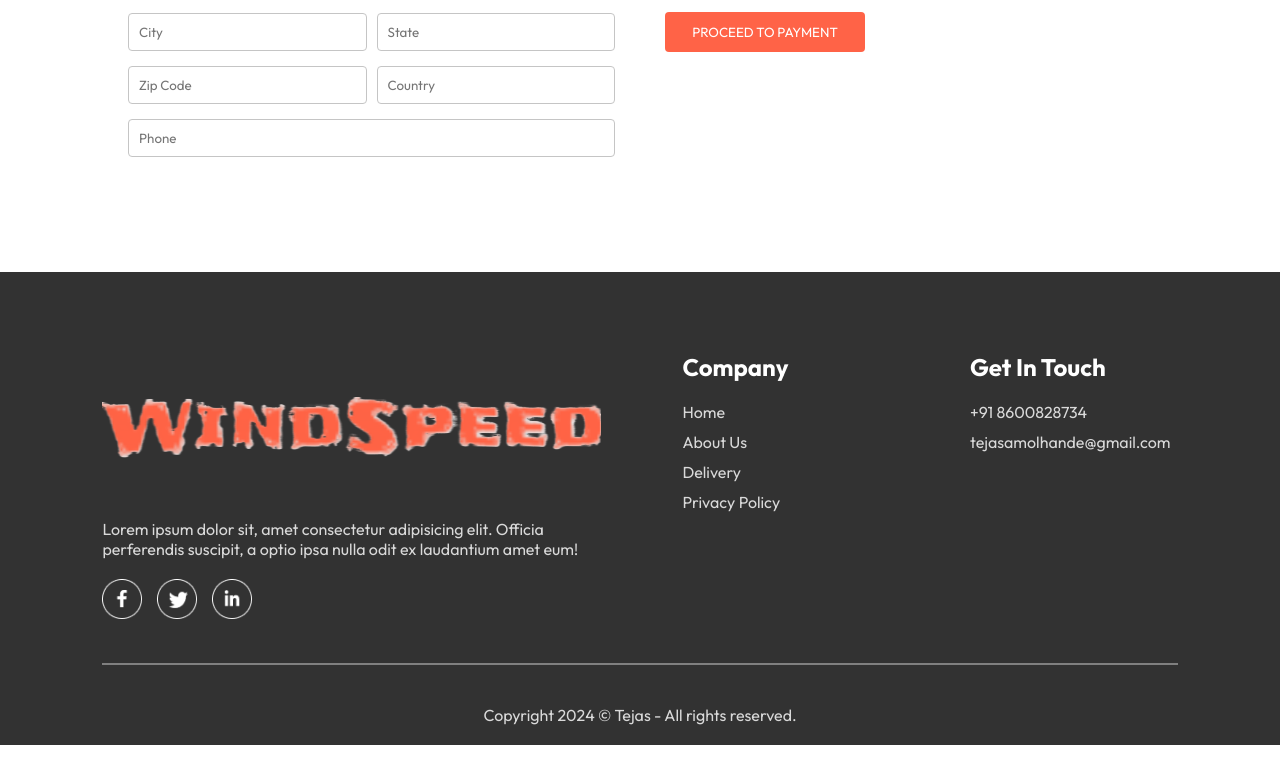
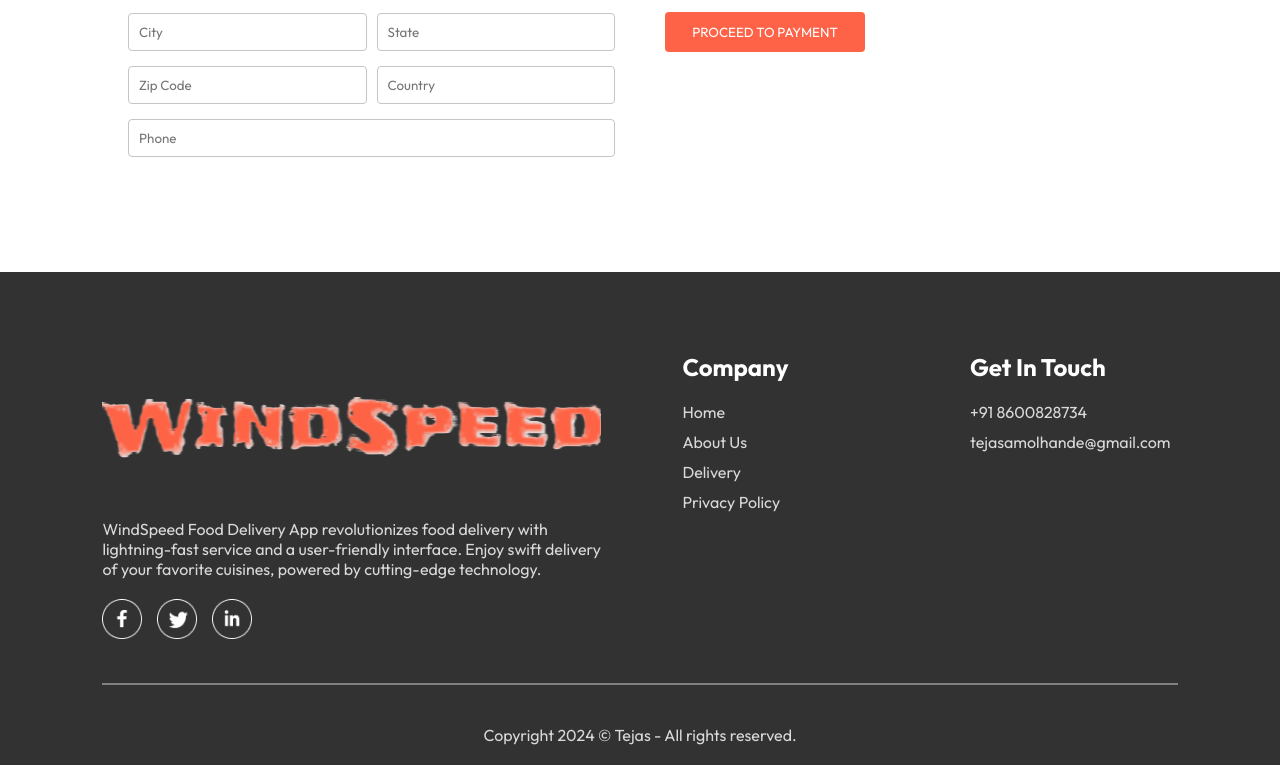
Before and after one commit to tejhande/FoodOrderingApp, a React (Vite) app in the folder Frontend/: page /order in a window 1280 px wide. Shown: the part 422-1187 px from the top of the page. Built offline with nearby package versions, Linux system fonts and the light colour scheme; a web font is replaced by a local one.

Commit message:
Update Footer.jsx

```diff
--- a/Frontend/src/Components/Footer/Footer.jsx
+++ b/Frontend/src/Components/Footer/Footer.jsx
@@ -8,7 +8,7 @@ const Footer = () => {
         <div className="FooterContent">
             <div className="FooterContentLeft">
                 <img src={assets.logo} alt="" />
-                <p>Lorem ipsum dolor sit, amet consectetur adipisicing elit. Officia perferendis suscipit, a optio ipsa nulla odit ex laudantium amet eum!</p>
+                <p>WindSpeed Food Delivery App revolutionizes food delivery with lightning-fast service and a user-friendly interface. Enjoy swift delivery of your favorite cuisines, powered by cutting-edge technology.</p>
                 <div className="FooterSocialIcons">
                     <img src={assets.facebook_icon} alt="" />
                     <img src={assets.twitter_icon} alt="" />
```
